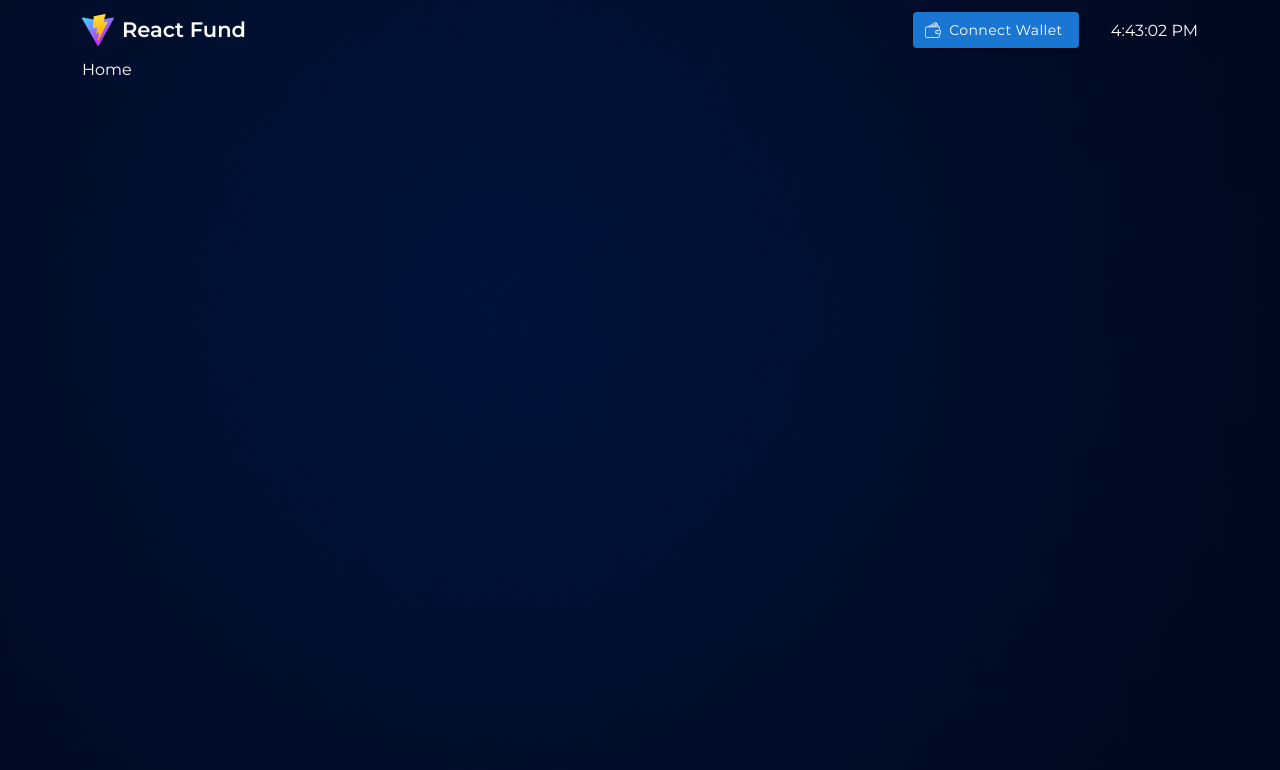
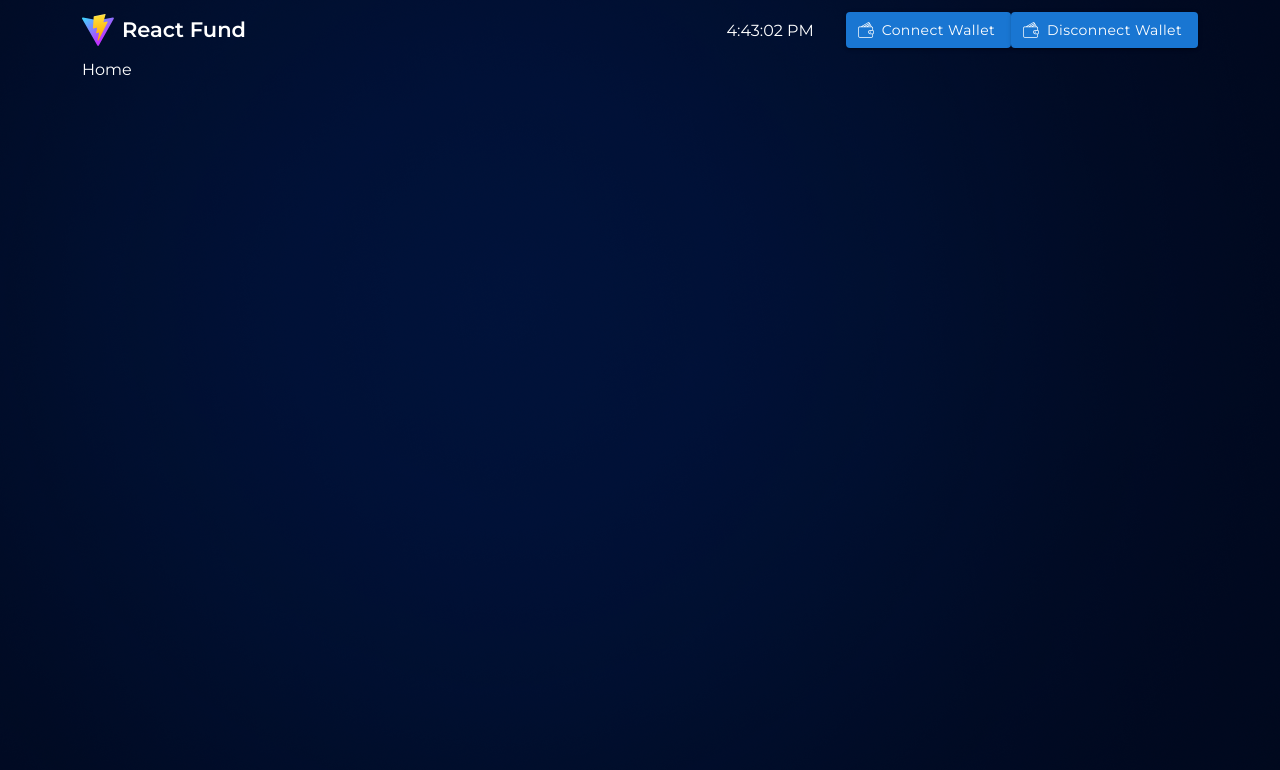
Before and after one commit to Swilsakov/react-fund-project, a React (Vite) app: page / in a window 1280 px wide. Shown: the top 770 px of the page. Built offline with nearby package versions, Linux system fonts and the light colour scheme.

Commit message:
some fix

```diff
--- a/src/assets/icons/Logo.tsx
+++ b/src/assets/icons/Logo.tsx
@@ -19,8 +19,8 @@ export const Logo = () => {
           y1="7.652%"
           y2="78.411%"
         >
-          <stop offset="0%" stop-color="#41D1FF"></stop>
-          <stop offset="100%" stop-color="#BD34FE"></stop>
+          <stop offset="0%" stopColor="#41D1FF"></stop>
+          <stop offset="100%" stopColor="#BD34FE"></stop>
         </linearGradient>
         <linearGradient
           id="IconifyId1813088fe1fbc01fb467"
@@ -29,9 +29,9 @@ export const Logo = () => {
           y1="2.242%"
           y2="89.03%"
         >
-          <stop offset="0%" stop-color="#FFEA83"></stop>
-          <stop offset="8.333%" stop-color="#FFDD35"></stop>
-          <stop offset="100%" stop-color="#FFA800"></stop>
+          <stop offset="0%" stopColor="#FFEA83"></stop>
+          <stop offset="8.333%" stopColor="#FFDD35"></stop>
+          <stop offset="100%" stopColor="#FFA800"></stop>
         </linearGradient>
       </defs>
       <path
--- a/src/shared/ui/Button/Button.tsx
+++ b/src/shared/ui/Button/Button.tsx
@@ -1,17 +1,24 @@
 import { type ReactNode } from "react";
 import Button from "@mui/material/Button";
+import { TypographyUI } from "../Typography";
+
 import styles from "./styles.module.scss";
-import { Typography } from "../Typography";
 
 interface ButtonUIProps {
   children: ReactNode;
   img?: ReactNode;
+  onClick?: () => void;
 }
 
-export const ButtonUI = ({ children, img }: ButtonUIProps) => {
+export const ButtonUI = ({ children, img, onClick }: ButtonUIProps) => {
   return (
-    <Button variant="contained" className={styles.btn} startIcon={img}>
-      <Typography.Span>{children}</Typography.Span>
+    <Button
+      variant="contained"
+      className={styles.btn}
+      startIcon={img}
+      onClick={onClick}
+    >
+      <TypographyUI.Span>{children}</TypographyUI.Span>
     </Button>
   );
 };
--- /dev/null
+++ b/src/shared/ui/Button/index.ts
@@ -0,0 +1 @@
+export { ButtonUI } from "./Button";
--- a/src/shared/ui/Typography/Typography.tsx
+++ b/src/shared/ui/Typography/Typography.tsx
@@ -8,7 +8,7 @@ interface TextProps {
   className?: string;
 }
 
-interface TypographyProps {
+interface TypographyUIProps {
   H1: typeof H1;
   H2: typeof H2;
   H3: typeof H3;
@@ -59,7 +59,7 @@ function Span(props: TextProps) {
   return <span className={cn(styles.span, className)}>{children}</span>;
 }
 
-export const Typography: TypographyProps = {
+export const TypographyUI: TypographyUIProps = {
   H1,
   H2,
   H3,
--- a/src/shared/ui/Typography/index.ts
+++ b/src/shared/ui/Typography/index.ts
@@ -1 +1 @@
-export { Typography } from "./Typography";
+export { TypographyUI } from "./Typography";
--- a/src/widgets/Header/Header.tsx
+++ b/src/widgets/Header/Header.tsx
@@ -1,9 +1,12 @@
 import styled from "styled-components";
-import { Typography } from "@/shared/ui/Typography";
+import { TypographyUI } from "@/shared/ui/Typography";
 import { CurrentTime } from "@/features";
-import { ButtonUI } from "@/shared/ui/Button/Button";
+import { ButtonUI } from "@/shared/ui/Button";
 import { Logo, WalletIcon } from "@/assets/icons";
+import { useState } from "react";
+
 const HeaderWrapper = styled.header`
+  width: 100%;
   height: 60px;
   padding: auto 24px;
 
@@ -29,18 +32,36 @@ const MenuItem = styled.li`
 `;
 
 const Header = () => {
+  const [content, setContent] = useState("");
+
+  const handleClick = (type: string) => {
+    setContent(type);
+  };
+
   return (
     <HeaderWrapper>
       <LogoBlock>
         <Logo />
-        <Typography.H4>React Fund</Typography.H4>
+        <TypographyUI.H4>React Fund</TypographyUI.H4>
       </LogoBlock>
+      {content}
       <MenuList>
         <MenuItem>
-          <ButtonUI img={<WalletIcon />}>Connect Wallet</ButtonUI>
+          <CurrentTime />
         </MenuItem>
         <MenuItem>
-          <CurrentTime />
+          <ButtonUI
+            onClick={() => handleClick("Connected")}
+            img={<WalletIcon />}
+          >
+            Connect Wallet
+          </ButtonUI>
+          <ButtonUI
+            onClick={() => handleClick("Disconnected")}
+            img={<WalletIcon />}
+          >
+            Disconnect Wallet
+          </ButtonUI>
         </MenuItem>
       </MenuList>
     </HeaderWrapper>
```
